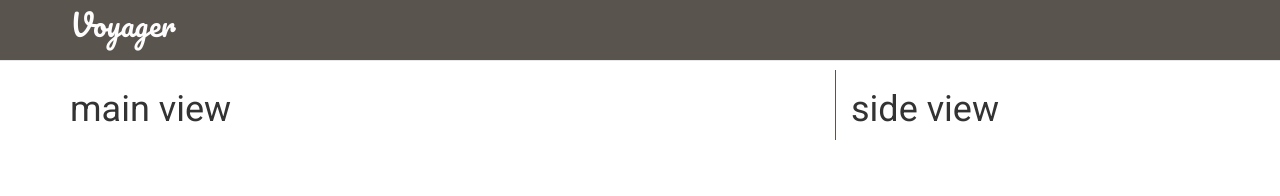
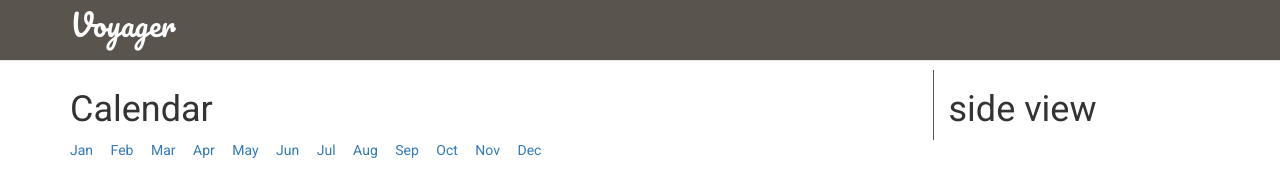
Before and after one commit to mecharmor/Facilities-Surge, a plain HTML site: page index.html in a window 1280 px wide. Drawn offline with nearby package versions, Linux system fonts and the light colour scheme.

Commit message:
Calendar Nav Added

```diff
--- a/css/style.css
+++ b/css/style.css
@@ -19,6 +19,16 @@ body  {
   margin-top: 0px;
 }
 
-.col-md-4 {
+.col-md-3 {
   border-left: 1px solid #5a544f;
 }
+
+.calendar-nav {
+  list-style: none;
+  padding-left: 0px;
+}
+
+.calendar-nav li  {
+  display: inline;
+  margin-right: 1em;
+}
--- a/index.html
+++ b/index.html
@@ -31,13 +31,28 @@
       <div class="row">
 
       <!--Main View------------------------------------------------------------>
-        <div class="col-md-8">
-          <h1>main view</h1>
+        <div class="col-md-9">
+          <h1>Calendar</h1>
+
+          <ul class="calendar-nav">
+            <li><a href="#">Jan</a></li>
+            <li><a href="#">Feb</a></li>
+            <li><a href="#">Mar</a></li>
+            <li><a href="#">Apr</a></li>
+            <li><a href="#">May</a></li>
+            <li><a href="#">Jun</a></li>
+            <li><a href="#">Jul</a></li>
+            <li><a href="#">Aug</a></li>
+            <li><a href="#">Sep</a></li>
+            <li><a href="#">Oct</a></li>
+            <li><a href="#">Nov</a></li>
+            <li><a href="#">Dec</a></li>
+          </ul>
         </div>
       <!--End Main View-------------------------------------------------------->
 
       <!--Side View------------------------------------------------------------>
-        <div class="col-md-4">
+        <div class="col-md-3">
           <h1>side view</h1>
         </div>
       <!--End Side View-------------------------------------------------------->
```
